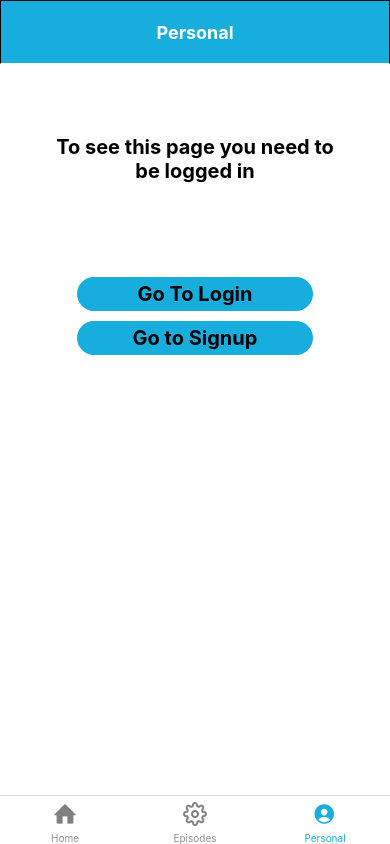
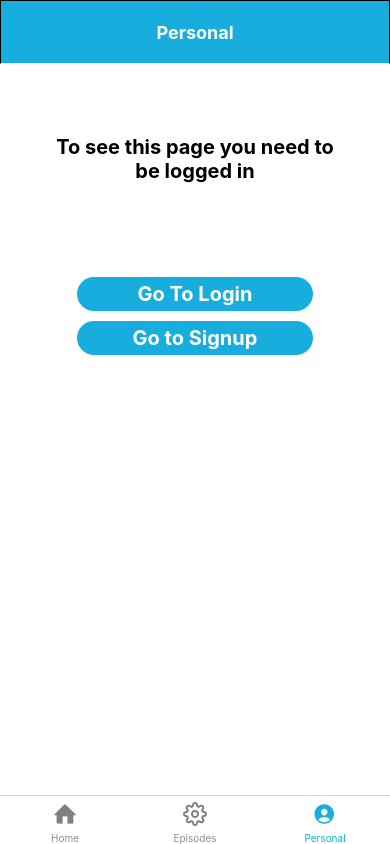
Before and after one commit to atria10/react-native-app, a React Native app: screen /Personal in a window 390 px wide. Built offline with nearby package versions, Linux system fonts and the light colour scheme; no server answers.

Commit message:
fixed colors in personal

```diff
--- a/src/components/tabs/Personal/Personal.tsx
+++ b/src/components/tabs/Personal/Personal.tsx
@@ -49,12 +49,12 @@ const styles = StyleSheet.create({
           <View style={styles.buttonView}>
             <TouchableOpacity style={styles.button} onPress={() => navigation.navigate('Login')}>
               <Text style={{
-                color: color, fontSize: 20, fontWeight: 'bold', padding: 5, textAlign: 'center',
+                color: '#fff', fontSize: 20, fontWeight: 'bold', padding: 5, textAlign: 'center',
               }}>Go To Login</Text>
             </TouchableOpacity>
             <TouchableOpacity style={styles.button} onPress={() => navigation.navigate('Signup')}>
               <Text style={{
-                color: color, fontSize: 20, fontWeight: 'bold', padding: 5, textAlign: 'center',
+                color: '#fff', fontSize: 20, fontWeight: 'bold', padding: 5, textAlign: 'center',
               }}>Go to Signup</Text>
             </TouchableOpacity>
           </View>
```
Also changed, not shown: App.tsx (+5 -7 lines).
